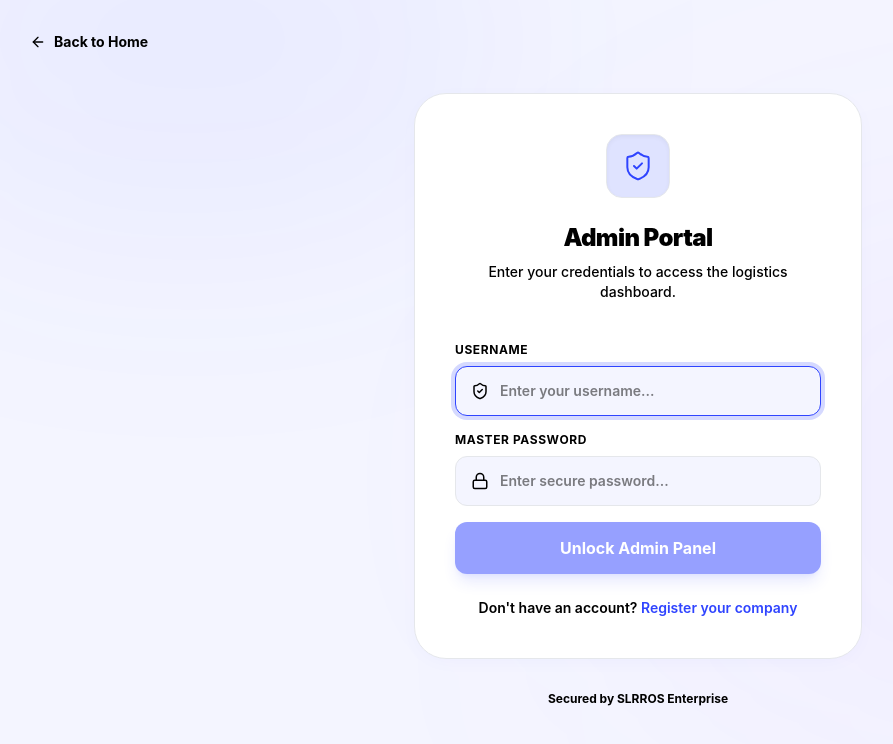
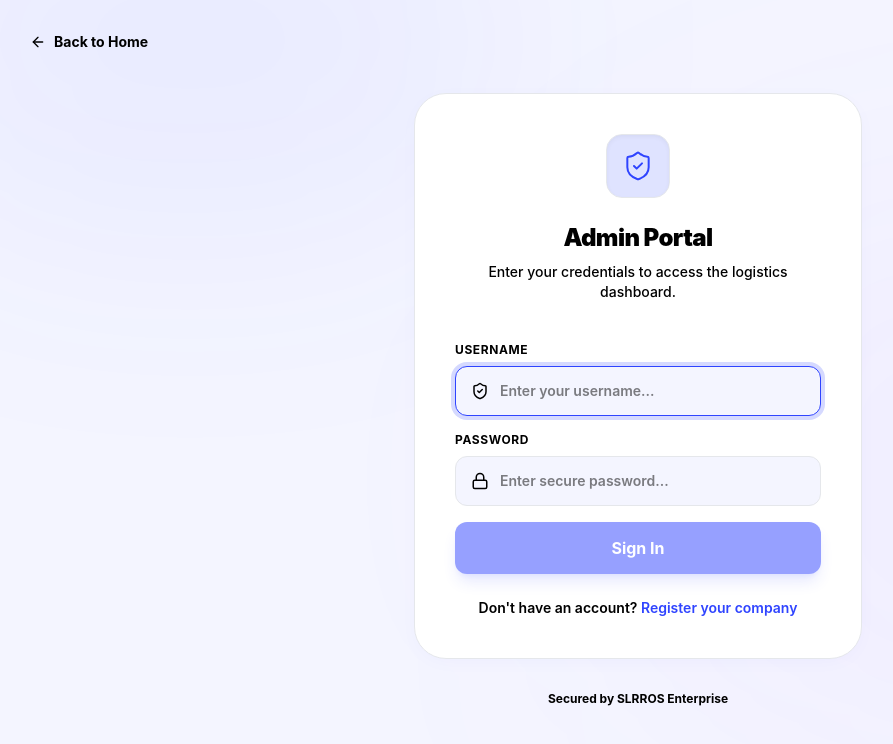
Before and after one commit to satwik88/Smart-Delivery-System, a React (Vite) app in the folder client/: page /admin in a window 1280 px wide. Shown: the top 744 px of the page, without its empty margins (2-895 px from the left). Built offline with nearby package versions, Linux system fonts and the light colour scheme; no server answers.

Commit message:
fix: rename master password label to password and add vercel.json SPA rewrites

```diff
--- a/client/src/pages/AdminLoginPage.jsx
+++ b/client/src/pages/AdminLoginPage.jsx
@@ -88,7 +88,7 @@ const AdminLoginPage = () => {
               </div>
             </div>
             <div>
-              <label className="block text-xs font-bold text-text-muted uppercase tracking-wider mb-2">Master Password</label>
+              <label className="block text-xs font-bold text-text-muted uppercase tracking-wider mb-2">Password</label>
               <div className="relative">
                 <div className="absolute inset-y-0 left-0 pl-4 flex items-center pointer-events-none text-text-muted">
                   <Lock size={18} />
@@ -126,7 +126,7 @@ const AdminLoginPage = () => {
                   Authenticating...
                 </>
               ) : (
-                'Unlock Admin Panel'
+                'Sign In'
               )}
             </button>
           </form>
```
Also changed, not shown: client/vercel.json (added).
